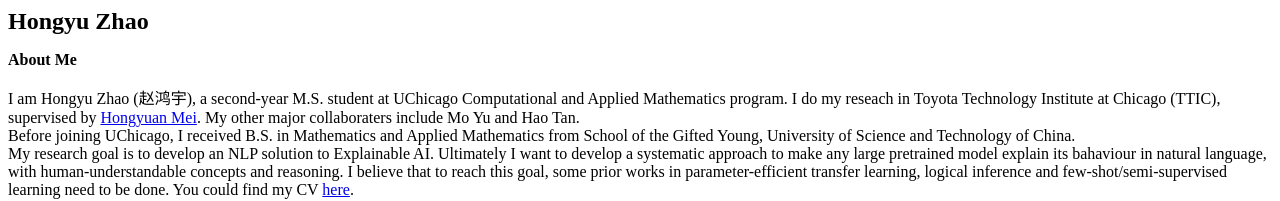
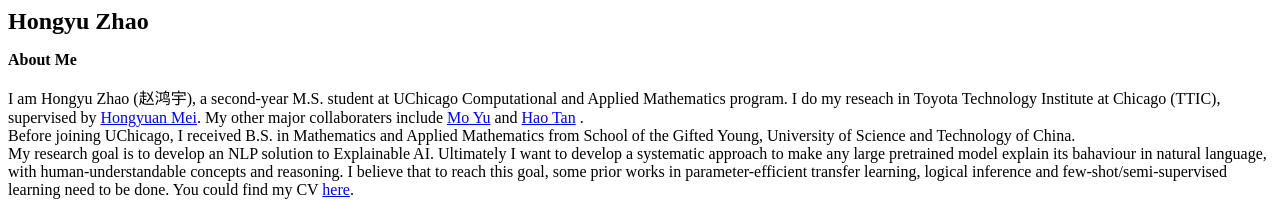
Before and after one commit to cindermond/cindermond.github.io, a plain HTML site: page index.html in a window 1280 px wide. Shown: the top 201 px of the page. Drawn offline with Linux system fonts and the light colour scheme.

Commit message:
add homepage links of collaborators

```diff
--- a/index.html
+++ b/index.html
@@ -9,7 +9,7 @@
 </p>
 
 <p>
-I am Hongyu Zhao (赵鸿宇), a second-year M.S. student at UChicago Computational and Applied Mathematics program. I do my reseach in Toyota Technology Institute at Chicago (TTIC), supervised by <a href="https://www.hongyuanmei.com/">Hongyuan Mei</a>. My other major collaboraters include Mo Yu and Hao Tan.
+I am Hongyu Zhao (赵鸿宇), a second-year M.S. student at UChicago Computational and Applied Mathematics program. I do my reseach in Toyota Technology Institute at Chicago (TTIC), supervised by <a href="https://www.hongyuanmei.com/">Hongyuan Mei</a>. My other major collaboraters include <a href="https://sites.google.com/site/moyunlp/">Mo Yu</a> and <a href="http://www.cs.unc.edu/~airsplay/">Hao Tan</a> .
 <br>
 Before joining UChicago, I received B.S. in Mathematics and Applied Mathematics from School of the Gifted Young, University of Science and Technology of China.
 <br>
```
